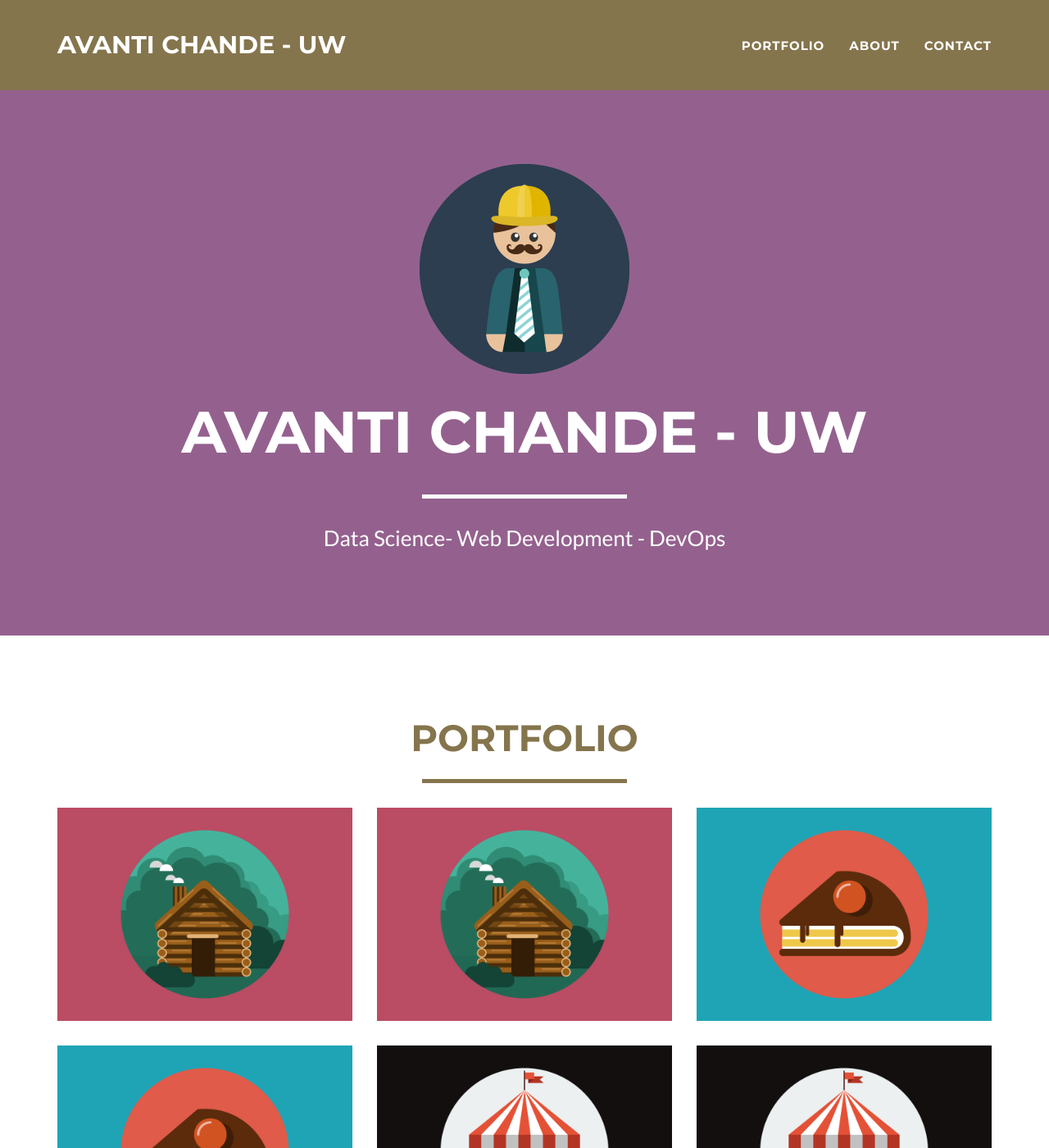
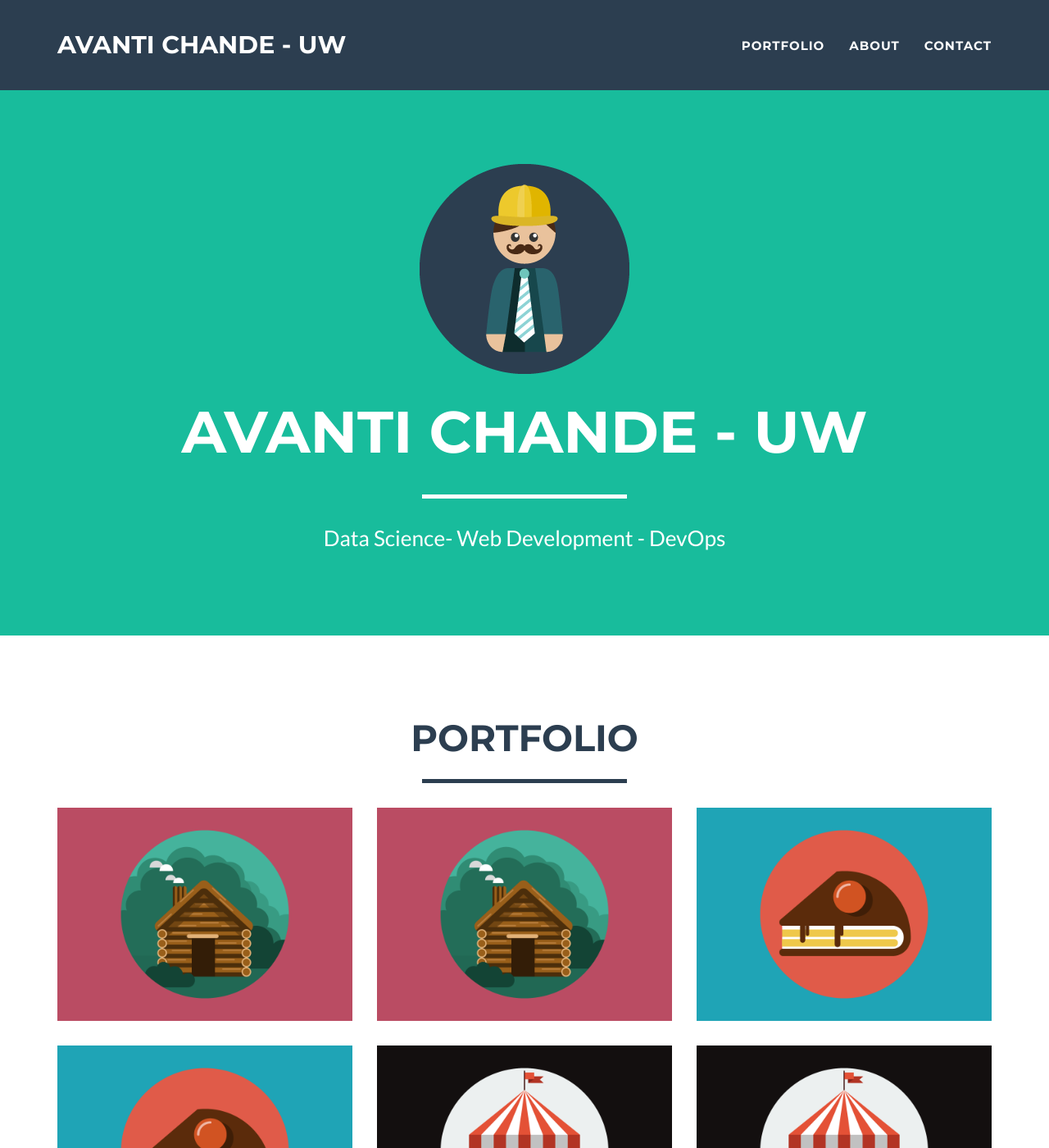
Before and after one commit to avantichande/avantichande.github.io, a Jekyll site: the page built from index.html, in a window 1280 px wide and 1400 px high. Shown: the whole window at 82% size. Built offline with Jekyll 4.4.1, drawn with Linux system fonts in a browser that asks for light colours.

Commit message:
Update _config.yml

```diff
--- a/_config.yml
+++ b/_config.yml
@@ -24,11 +24,10 @@ disqus_shortname: myshortname
 
 # Color settings (hex-codes without the leading hash-tag)
 color:
-  primary: 94618E #94618E
-  #primary-rgb: "24,288,156" #"128,179,255"
-  secondary: 85754d #85754d
-  #secondary-rgb: "145,123,76"
-  secondary-dark: 85754d #85754d
+  primary: 18bc9c #80B3FF
+  primary-rgb: "24,288,156" #"128,179,255"
+  secondary: 2c3e50 #FD6E8A
+  secondary-dark: 233140 #A2122F
 
 # Footer settings
 footer:
```
